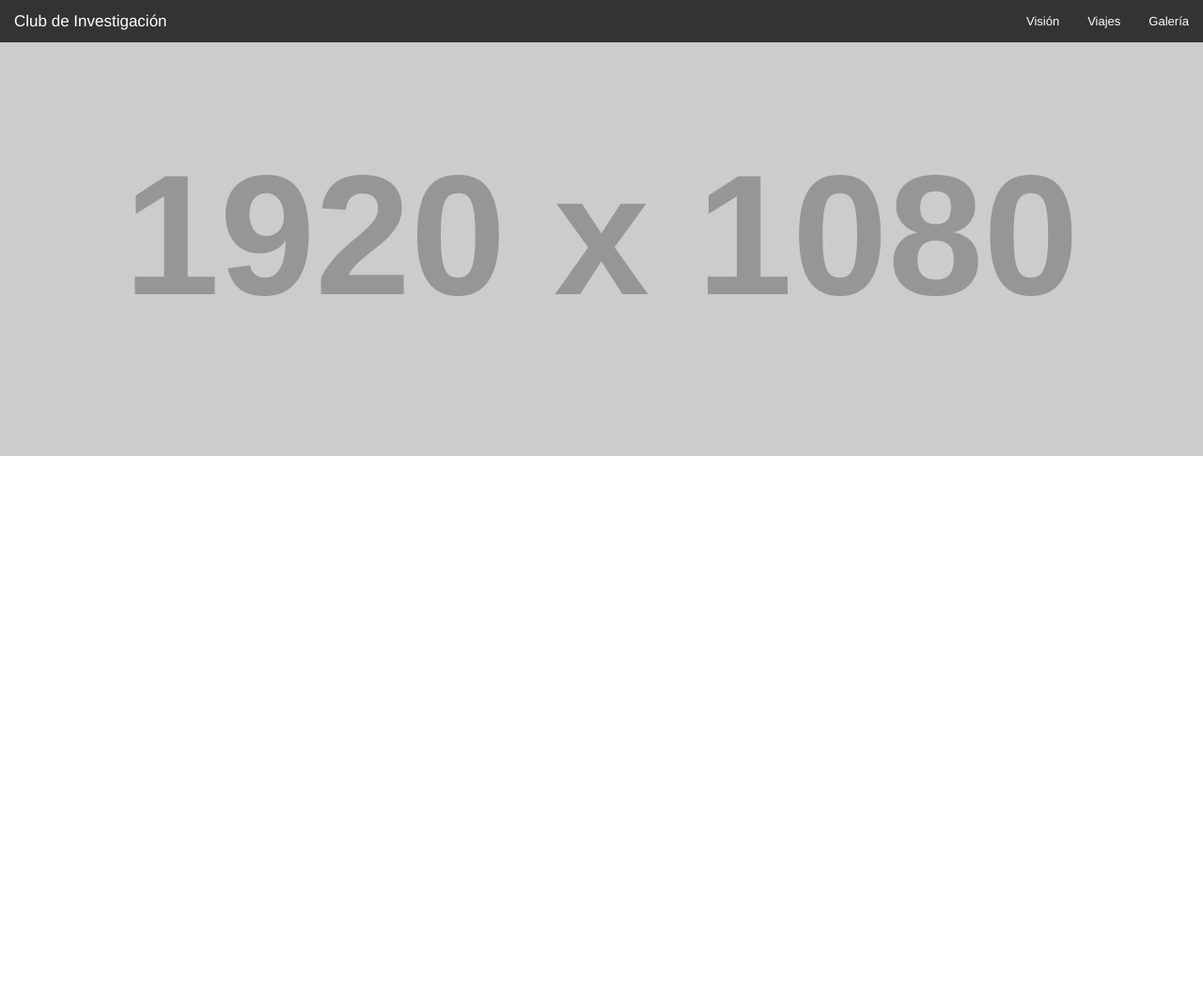
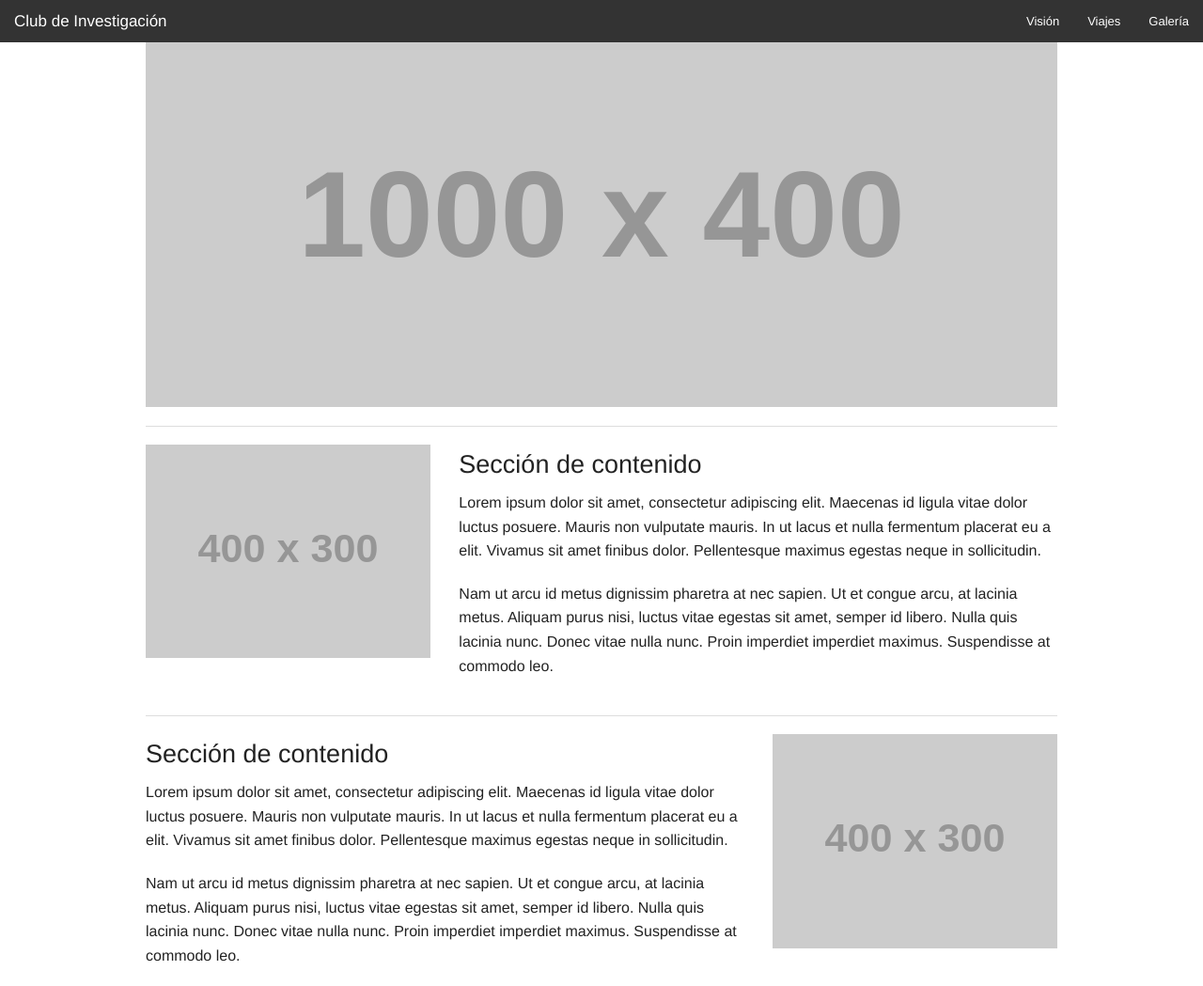
Before and after one commit to CATMultimedia/Proyecto-CDI, a plain HTML site: page index.html in a window 1280 px wide. Shown: the whole page at 94% size. Before the commit the page ends 800 px from the top, so only its background shows below. Drawn offline with Linux system fonts and the light colour scheme; placeholder pictures from the web are drawn by us.

Commit message:
Se cambió el tamaño de la imagen principal y se agregó el contenido de apoyo

```diff
--- a/index.html
+++ b/index.html
@@ -16,7 +16,6 @@
                     <h1><a href="#">Club de Investigación</a></h1>
                 </li>
 
-                <!-- Nav. para viewports reducidos -->
                 <li class="toggle-topbar menu-icon"><a href="#"><span></span></a></li>
             </ul>
 
@@ -29,8 +28,40 @@
             </section>
         </nav>
 
-        <!-- Imagen principal -->
-        <div class="bg-img"></div>
+        <div class="row">
+            <div class="large-12 columns">
+                <img src="http://placehold.it/1000x400">
+                <hr>
+            </div>
+        </div>
+
+        <div class="row">
+            <div class="large-4 columns">
+                <img src="http://placehold.it/400x300">
+            </div>
+            <div class="large-8 columns">
+                <h3>Sección de contenido</h3>
+                <p>Lorem ipsum dolor sit amet, consectetur adipiscing elit. Maecenas id ligula vitae dolor luctus posuere. Mauris non vulputate mauris. In ut lacus et nulla fermentum placerat eu a elit. Vivamus sit amet finibus dolor. Pellentesque maximus egestas neque in sollicitudin.</p>
+                <p>Nam ut arcu id metus dignissim pharetra at nec sapien. Ut et congue arcu, at lacinia metus. Aliquam purus nisi, luctus vitae egestas sit amet, semper id libero. Nulla quis lacinia nunc. Donec vitae nulla nunc. Proin imperdiet imperdiet maximus. Suspendisse at commodo leo.</p>
+            </div>
+        </div>
+
+        <div class="row">
+            <div class="large-12 columns">
+                <hr>
+            </div>
+        </div>
+
+        <div class="row">
+            <div class="large-8 columns">
+                <h3>Sección de contenido</h3>
+                <p>Lorem ipsum dolor sit amet, consectetur adipiscing elit. Maecenas id ligula vitae dolor luctus posuere. Mauris non vulputate mauris. In ut lacus et nulla fermentum placerat eu a elit. Vivamus sit amet finibus dolor. Pellentesque maximus egestas neque in sollicitudin.</p>
+                <p>Nam ut arcu id metus dignissim pharetra at nec sapien. Ut et congue arcu, at lacinia metus. Aliquam purus nisi, luctus vitae egestas sit amet, semper id libero. Nulla quis lacinia nunc. Donec vitae nulla nunc. Proin imperdiet imperdiet maximus. Suspendisse at commodo leo.</p>
+            </div>
+            <div class="large-4 columns">
+                <img src="http://placehold.it/400x300">
+            </div>
+        </div>
 
         <script src="js/vendor/jquery.js"></script>
         <script src="js/foundation.min.js"></script>
```
